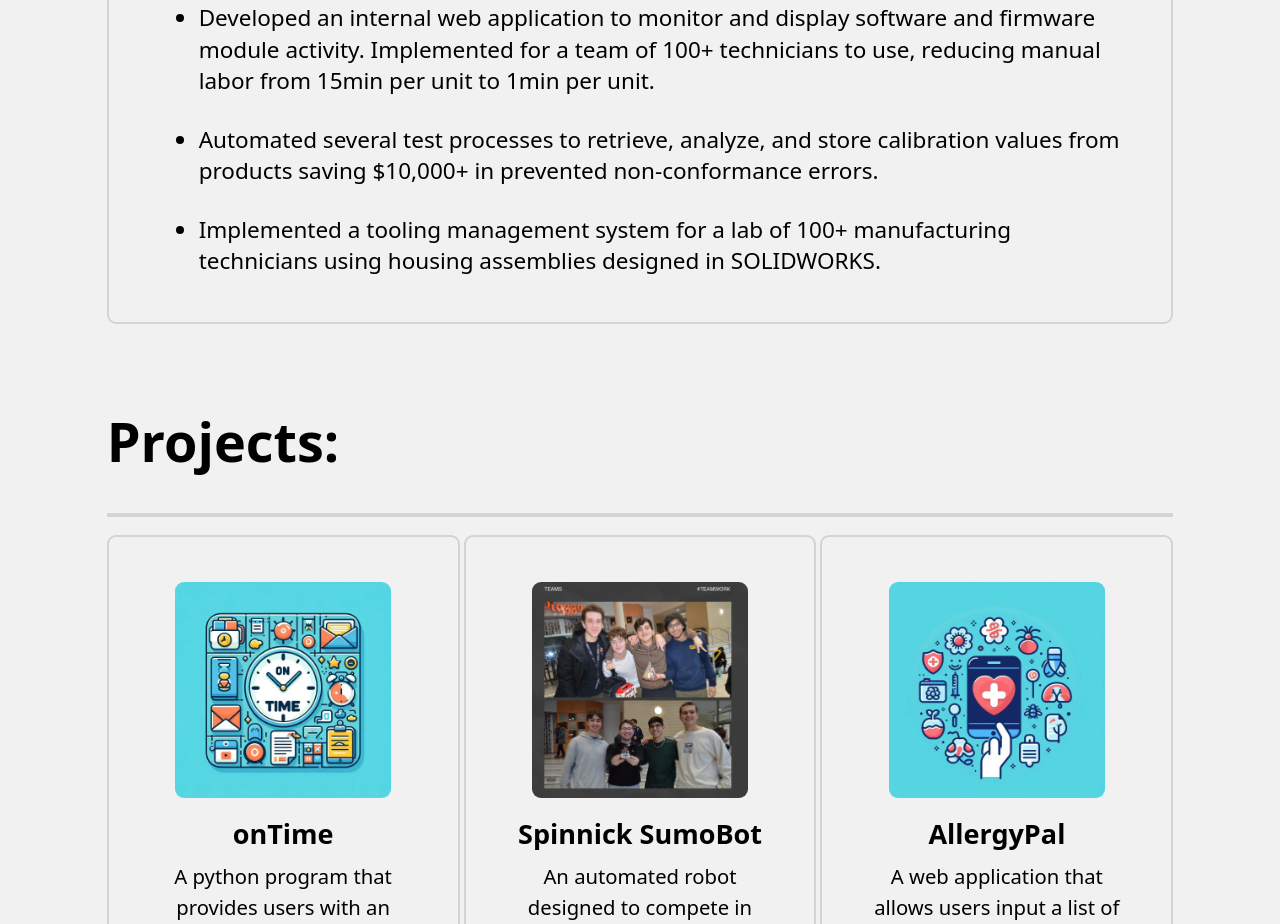
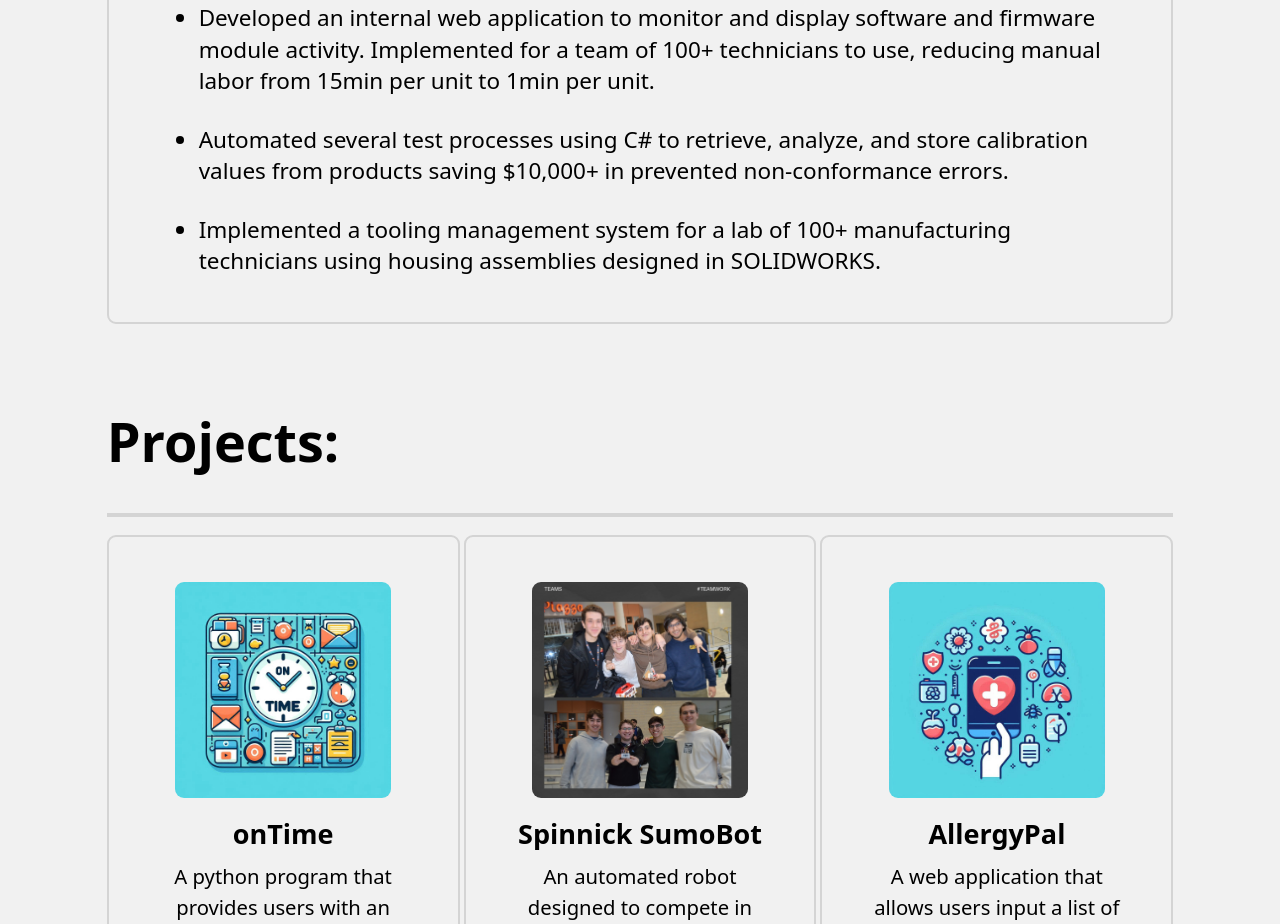
Before and after one commit to fostej26/fostej26.github.io, a React (Create React App) app: page / in a window 1280 px wide. Shown: the part 1940-2864 px from the top of the page. Built offline with nearby package versions, Linux system fonts and the light colour scheme.

Commit message:
update work exp.

```diff
--- a/src/App.css
+++ b/src/App.css
@@ -43,9 +43,6 @@ html {
 
 #mouse {
   border: solid 3px black;
-  /* width: 24px;
-  height: 48px;
-  border-radius: 2xlarge; */
 }
 
 #hero{
@@ -77,12 +74,17 @@ html {
   margin: 2vh;
 }
 
+
 @media (min-width: 640px) and (max-width: 767px) {
   html {
     font-size: 2.25vh;
   }
 
-  #mouse-div {
+  #mouse{
+    opacity: 0;
+  }
+
+  #mouse-scroll-div{
     opacity: 0;
   }
 
--- a/src/App.js
+++ b/src/App.js
@@ -223,7 +223,7 @@ function App() {
                     </li>
                     <br />
                     <li className="list-disc text-xl">
-                      Automated several test processes to retrieve, analyze, and
+                      Automated several test processes using C# to retrieve, analyze, and
                       store calibration values from products saving $10,000+ in
                       prevented non-conformance errors.
                     </li>
```
